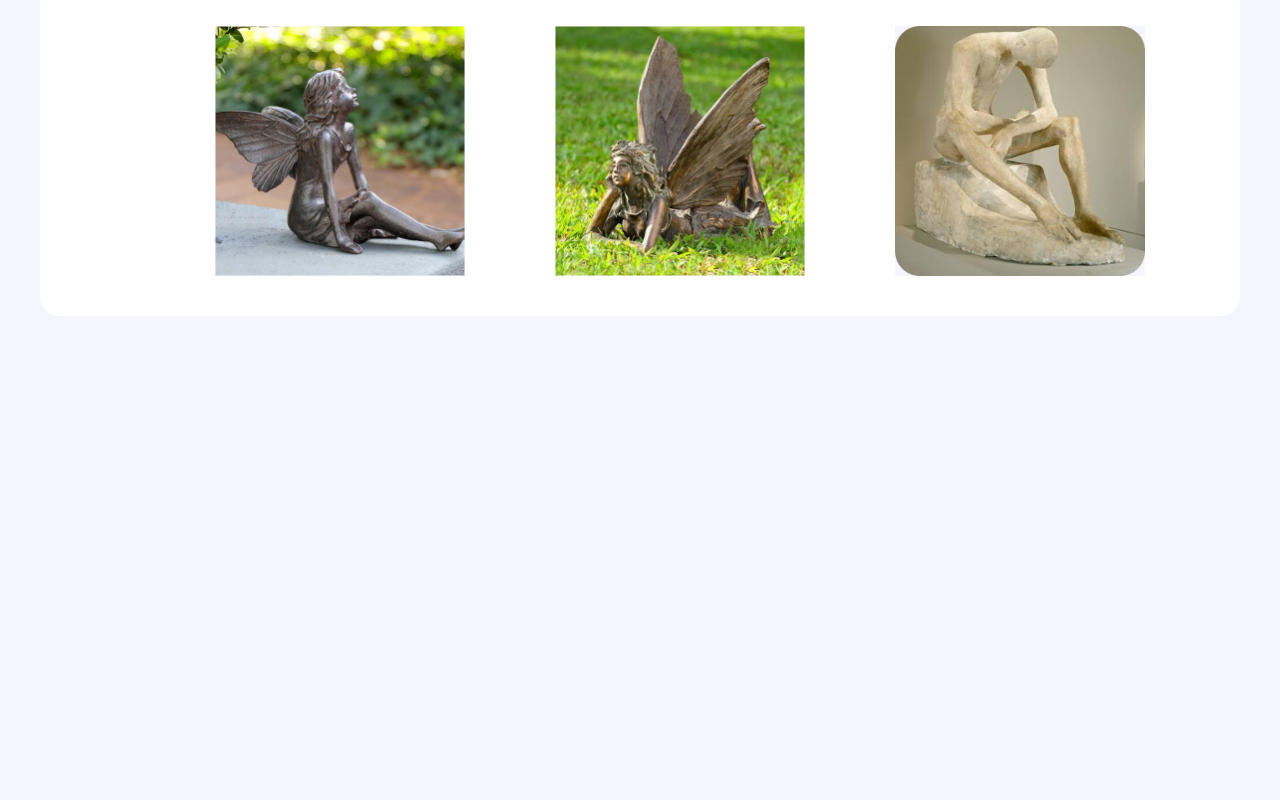
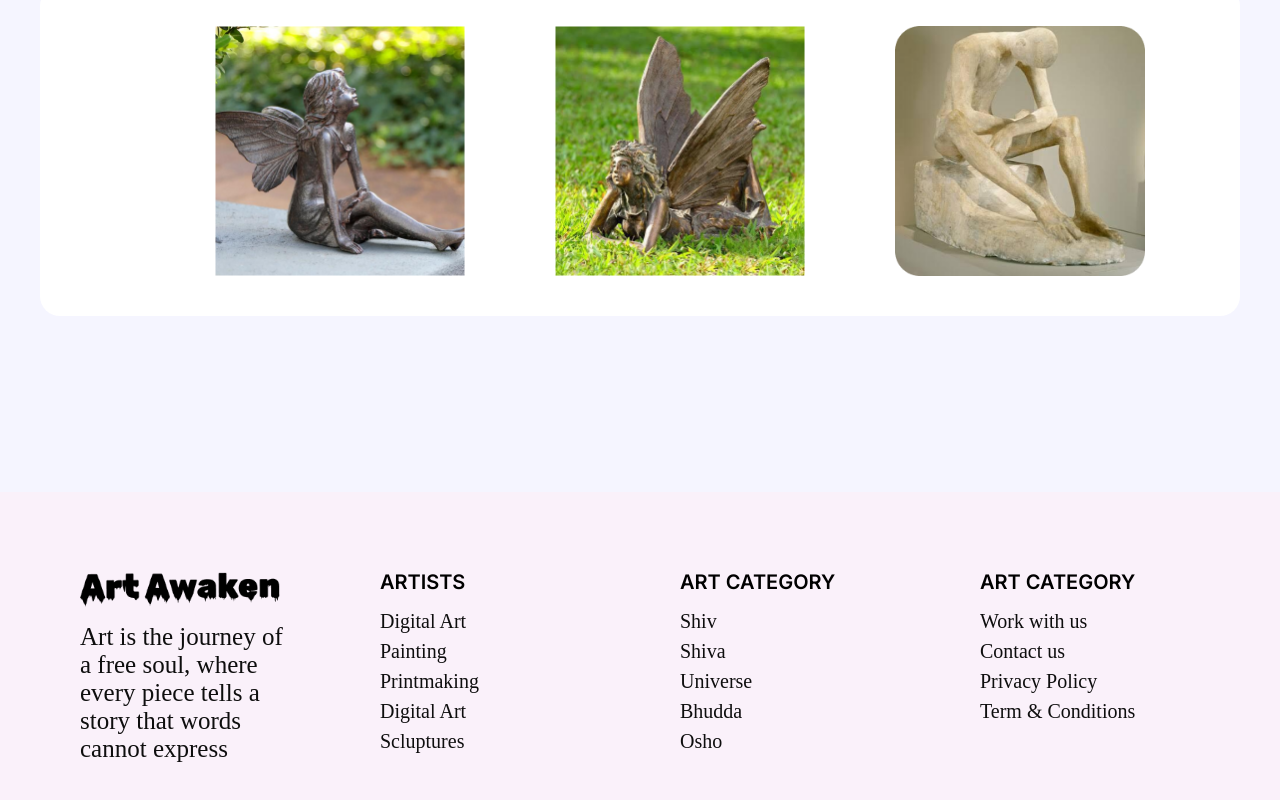
Before and after one commit to priyankashah3107/ArtAwaken, a Next.js app: page /pages/scluptures in a window 1280 px wide. Shown: the part 1130-1930 px from the top of the page. Before the commit the page ends 1446 px from the top, so only its background shows below. Built offline with nearby package versions, Linux system fonts and the light colour scheme; a web font is replaced by a local one.

Commit message:
fix: footer

```diff
--- a/src/app/globals.css
+++ b/src/app/globals.css
@@ -10,12 +10,21 @@
 
 @import url('https://fonts.googleapis.com/css2?family=Rubik+Wet+Paint&display=swap');
 
+*{
+  margin: 0;
+  padding: 0;
+  box-sizing: border-box;
+}
 
+body{
+   height: 100vh;
+  width: 100vw;
+}
 
 :root{
   background-color: #F5F5FF;
-  height: 100vh;
-  width: 100vw;
+  /* height: 100vh;
+  width: 100vw; */
 }
 
 .nav{
@@ -166,23 +175,23 @@ font-weight: 500;
 line-height: 100%; /* 12px */
 }
 
-.fooh{
+/* .fooh{
   color: #000;
 font-size: 35px;
 font-style: normal;
 font-weight: 400;
 line-height: 100%; /* 35px */
-cursor: pointer;
-}
+/* cursor: pointer;
+} */
 
-.foop{
+/* .foop{
   color: #0E0E0E;
 font-size: 20px;
 font-style: normal;
-font-weight: 400;
-line-height: 150%; /* 25px */
-cursor: pointer;
-}
+font-weight: 400; */
+/* line-height: 150%; /* 25px */
+/* cursor: pointer;
+}   */
 
 .art{
   color: #000;
@@ -217,69 +226,24 @@ line-height: 100%; /* 45px */
 .nav-item {
   @apply text-gray-800 hover:text-gray-600 transition duration-300;
 }
-/*
-@layer base {
-  :root {
-    --background: 0 0% 100%;
-    --foreground: 222.2 84% 4.9%;
-    --card: 0 0% 100%;
-    --card-foreground: 222.2 84% 4.9%;
-    --popover: 0 0% 100%;
-    --popover-foreground: 222.2 84% 4.9%;
-    --primary: 222.2 47.4% 11.2%;
-    --primary-foreground: 210 40% 98%;
-    --secondary: 210 40% 96.1%;
-    --secondary-foreground: 222.2 47.4% 11.2%;
-    --muted: 210 40% 96.1%;
-    --muted-foreground: 215.4 16.3% 46.9%;
-    --accent: 210 40% 96.1%;
-    --accent-foreground: 222.2 47.4% 11.2%;
-    --destructive: 0 84.2% 60.2%;
-    --destructive-foreground: 210 40% 98%;
-    --border: 214.3 31.8% 91.4%;
-    --input: 214.3 31.8% 91.4%;
-    --ring: 222.2 84% 4.9%;
-    --radius: 0.5rem;
-    --chart-1: 12 76% 61%;
-    --chart-2: 173 58% 39%;
-    --chart-3: 197 37% 24%;
-    --chart-4: 43 74% 66%;
-    --chart-5: 27 87% 67%;
-  }
 
-  .dark {
-    --background: 222.2 84% 4.9%;
-    --foreground: 210 40% 98%;
-    --card: 222.2 84% 4.9%;
-    --card-foreground: 210 40% 98%;
-    --popover: 222.2 84% 4.9%;
-    --popover-foreground: 210 40% 98%;
-    --primary: 210 40% 98%;
-    --primary-foreground: 222.2 47.4% 11.2%;
-    --secondary: 217.2 32.6% 17.5%;
-    --secondary-foreground: 210 40% 98%;
-    --muted: 217.2 32.6% 17.5%;
-    --muted-foreground: 215 20.2% 65.1%;
-    --accent: 217.2 32.6% 17.5%;
-    --accent-foreground: 210 40% 98%;
-    --destructive: 0 62.8% 30.6%;
-    --destructive-foreground: 210 40% 98%;
-    --border: 217.2 32.6% 17.5%;
-    --input: 217.2 32.6% 17.5%;
-    --ring: 212.7 26.8% 83.9%;
-    --chart-1: 220 70% 50%;
-    --chart-2: 160 60% 45%;
-    --chart-3: 30 80% 55%;
-    --chart-4: 280 65% 60%;
-    --chart-5: 340 75% 55%;
-  }
+/* Footer*/
+
+.fooP{
+  color: #0E0E0E;
+font-family: "Cormorant Upright";
+font-size: 10px;
+font-style: normal;
+font-weight: 400;
+line-height: 16px; /* 10px */
 }
 
-@layer base {
-  * {
-    @apply border-border;
-  }
-  body {
-    @apply bg-background text-foreground;
-  }
-} */
+.fooH{
+  color: #000;
+font-family: Inter;
+font-size: 16px;
+font-style: normal;
+font-weight: 600;
+line-height: 100%; /* 16px */
+margin-bottom: 6px;
+}
--- a/src/app/pages/scluptures/page.tsx
+++ b/src/app/pages/scluptures/page.tsx
@@ -5,6 +5,7 @@ import MainNav from '@/projectcomponet/MainNav'
 import Navbar from '@/projectcomponet/Navbar'
 import Image from 'next/image'
 import Card from '@/projectcomponet/Card'
+import Footer from '@/projectcomponet/Footer'
 
 const sclup = [
   {id:1 , img: "/scluptures/butt.png"},
@@ -15,10 +16,10 @@ const sclup = [
 const SclupturesPage = () => {
   return (
     <>
-      <div className='ml-10 mr-10 '>
+      <div className='ml-10  mr-10 '>
         {/* <MainNav />
         <Navbar /> */}
-        <div className='grid grid-cols-2 md:grid-cols-3 lg:grid-cols-4  gap-10 md:gap-12 justify-center items-center '>
+        <div className='grid  grid-cols-2 md:grid-cols-3 lg:grid-cols-4   gap-10 md:gap-12 justify-center items-center '>
         <Card img={"/scluptures/lover.png"} title={"Lovers"} name={"Shiv"} btn={"Buy Now"} cate={"Scluptures"}/>
         <Card img={"/scluptures/shiv.png"} title={"Lovers"} name={"Shiv"} btn={"Buy Now"} cate={"Scluptures"}/>
         <Card img={"/scluptures/gold.png"} title={"Lovers"} name={"Shiv"} btn={"Buy Now"} cate={"Scluptures"}/>
@@ -44,7 +45,10 @@ const SclupturesPage = () => {
 
         </div>
 
+        {/* <Footer /> */}
+
       </div>
+      <Footer />
     </>
   )
 }
--- a/src/app/pages/scluptures/sclp.css
+++ b/src/app/pages/scluptures/sclp.css
@@ -2,6 +2,10 @@
    margin: 0;
    padding: 0;
    box-sizing: border-box;
+
+}
+
+body{
    background-color: #f5f5ff;
 }
 
--- a/src/projectcomponet/Footer.tsx
+++ b/src/projectcomponet/Footer.tsx
@@ -1,4 +1,5 @@
 "use client";
+import Image from 'next/image';
 import React from 'react'
 
 const foo1 = [
@@ -71,43 +72,95 @@ const artcat = [
 
 ]
 
+// const Footer = () => {
+//   return (
+//      <>
+//      <footer className=' mt-32 pl-60  -mr-96 lg:-mr-0 gap-20 md:pl-64 md:gap-20 lg:p-20 lg:pl-32 grid grid-cols-2 lg:grid-cols-4 lg:gap-20'>
+//          <div className='mt-14'>
+//           {foo1.map((val, idx) => (
+//             <div key={idx} className='flex flex-col gap-6'>
+//               <h1 className='fooh font-rubik-wet-paint'>{val.name}</h1>
+//               <p className='foop font-cormorant '>{val.desc}</p>
+//             </div>
+//           ))}
+//          </div>
+
+//          <div className='flex flex-col gap-4 mt-16'>
+//          <h3 className='art font-inter '>ART CATEGORY</h3>
+//           {category.map((val, idx) => (
+//             <div key={idx} >
+//               <p className=' artd font-cormorant ' >{val.cat}</p>
+//             </div>
+//           ))}
+//          </div>
+
+
+//          <div className='flex flex-col gap-4 mt-16'>
+//          <h3 className='art font-inter'>ARTISTS</h3>
+//           {artist.map((val, idx) => (
+//             <div key={idx} >
+//               <p className=' artd font-cormorant' >{val.cat}</p>
+//             </div>
+//           ))}
+//          </div>
+
+//          <div className='flex flex-col gap-4 mt-16'>
+//          <h3 className='art font-inter'>About Us</h3>
+//           {artcat.map((val, idx) => (
+//             <div key={idx} >
+//               <p className=' artd font-cormorant' >{val.cat}</p>
+//             </div>
+//           ))}
+//          </div>
+//      </footer>
+//      </>
+//   )
+// }
+
+// export default Footer
+
+
+
+
 const Footer = () => {
   return (
     <>
-     <footer className=' mt-32 pl-60  -mr-96 lg:-mr-0 gap-20 md:pl-64 md:gap-20 lg:p-20 lg:pl-32 grid grid-cols-2 lg:grid-cols-4 lg:gap-20'>
-         <div className='mt-14'>
-          {foo1.map((val, idx) => (
-            <div key={idx} className='flex flex-col gap-6'>
-              <h1 className='fooh font-rubik-wet-paint'>{val.name}</h1>
-              <p className='foop font-cormorant '>{val.desc}</p>
+     <footer className=' grid grid-cols-2 lg:grid-cols-4 bg-[#FAF1FA]  p-20 lg:gap-20 mt-32  md:mt-44 '>
+
+      <div className=''>
+        {foo1.map((item, idx) => (
+        <div key={idx}  className='flex flex-col gap-3 md:gap-4 '>
+
+          {/* <h1>{item.name}</h1> */}
+          <Image src={"/logo.png"} alt='logo' width={70} height={35} className='md:w-[200px] md:h-[35px]' />
+          <p className='fooP md:text-[25px] md:leading-[28px] '>{item.desc}</p>
         </div>
+      ))}</div>
+
+
+      <div className='ml-20 md:ml-0 '>
+        <h1 className='fooH md:text-[20px] md:mb-[14px]'>ARTISTS</h1>
+        {category.map((val, idx) => (
+           <p key={idx}
+           className="fooP flex flex-col gap-3 md:gap-4 md:text-[20px] md:leading-normal cursor-pointer "
+           >{val.cat}</p>
         ))}
       </div>
 
-         <div className='flex flex-col gap-4 mt-16'>
-         <h3 className='art font-inter '>ART CATEGORY</h3>
-          {category.map((val, idx) => (
-            <div key={idx} >
-              <p className=' artd font-cormorant ' >{val.cat}</p>
-            </div>
+      <div>
+        <h1 className='fooH md:text-[20px] md:mb-[14px]'>ART CATEGORY</h1>
+        {artist.map((val, idx) => (
+
+            <p key={idx} className="fooP md:text-[20px] flex flex-col gap-3 md:gap-4  md:leading-normal cursor-pointer ">{val.cat}</p>
         ))}
       </div>
 
-
-         <div className='flex flex-col gap-4 mt-16'>
-         <h3 className='art font-inter'>ARTISTS</h3>
-          {artist.map((val, idx) => (
-            <div key={idx} >
-              <p className=' artd font-cormorant' >{val.cat}</p>
-            </div>
-          ))}
-         </div>
-
-         <div className='flex flex-col gap-4 mt-16'>
-         <h3 className='art font-inter'>About Us</h3>
+      <div className='ml-20 md:ml-0 mt-10  md:mt-0'>
+        <h1 className='fooH md:text-[20px] md:mb-[14px]'>ART CATEGORY</h1>
         {artcat.map((val, idx) => (
-            <div key={idx} >
-              <p className=' artd font-cormorant' >{val.cat}</p>
+            <div className=''>
+              <p key={idx}
+            className="fooP flex flex-col gap-3 md:gap-4 md:text-[20px] md:leading-normal cursor-pointer  ">{val.cat}</p>
             </div>
         ))}
       </div>
```
Lines whose indentation alone changed are shown as unchanged.
